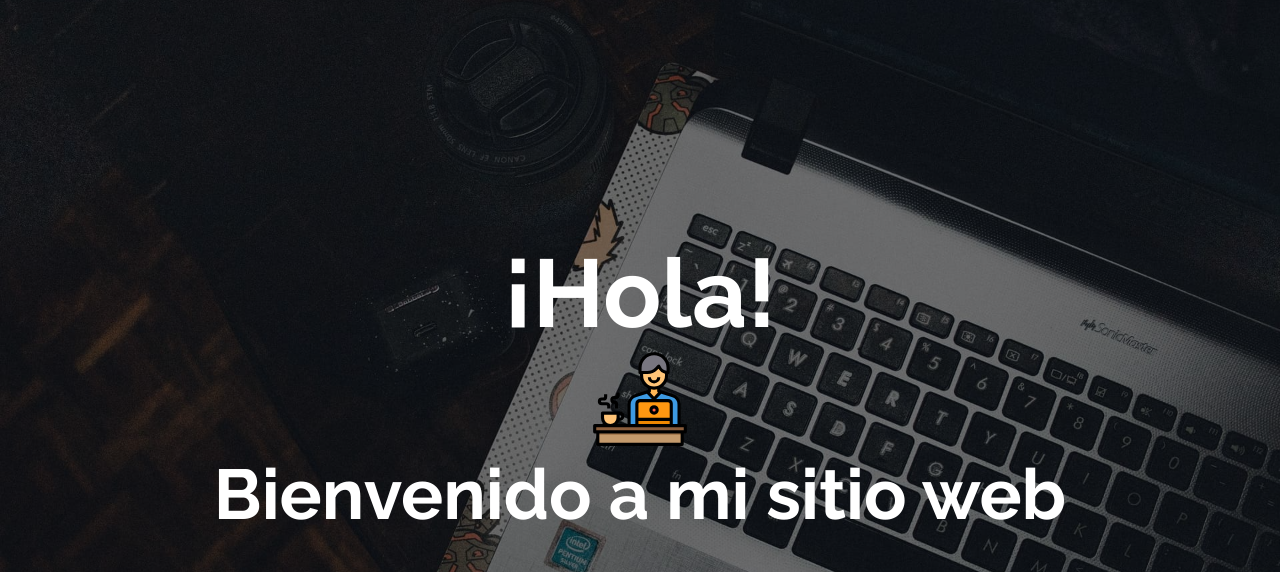
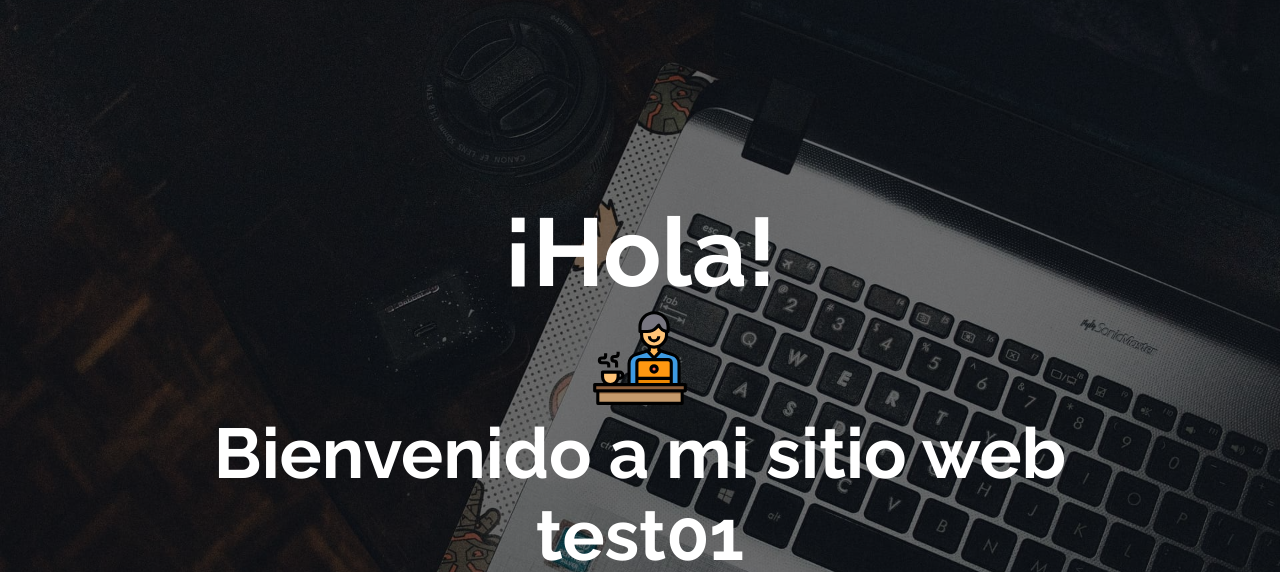
Before and after one commit to Chrisxavix/welcome, a plain HTML site: page index.html in a window 1280 px wide. Shown: the part 70-642 px from the top of the page. Drawn offline with Linux system fonts and the light colour scheme.

Commit message:
git: test01

```diff
--- a/index.html
+++ b/index.html
@@ -94,7 +94,7 @@
                                 d="m15.5 35a.5.5 0 0 1 .5.5v2.5h2v-2.5a2.5 2.5 0 0 0 -2.5-2.5.5.5 0 0 1 0-1h1a2.5 2.5 0 0 0 2.5-2.5v-1.5h-2v1.5a.5.5 0 0 1 -.5.5h-1a2.5 2.5 0 0 0 0 5z" />
                         </g>
                     </svg>
-                    <h3 class="hero-image-subtitle">Bienvenido a mi sitio web</h3>
+                    <h3 class="hero-image-subtitle">Bienvenido a mi sitio web <br>test01</h3>
                 </div>
             </aside>
         </article>
```
